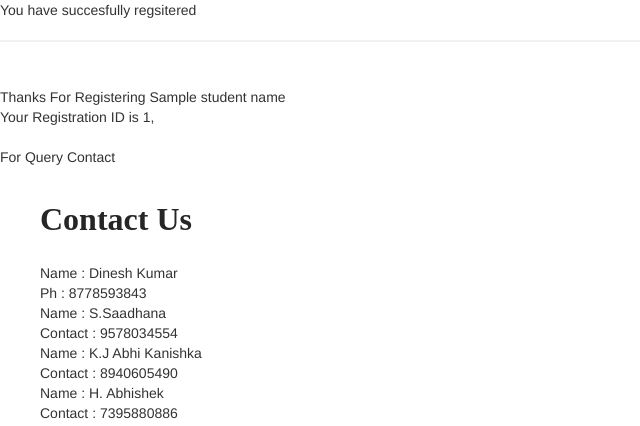
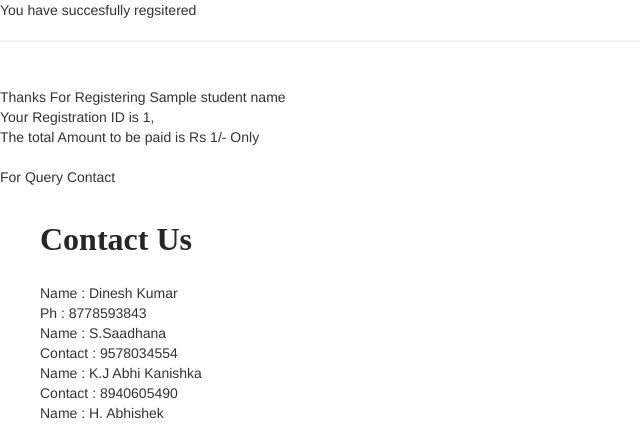
Before and after one commit to Sala-Khaliff-Jr/saral-app, a Django app: template templates/register.html in a window 1280 px wide. Shown: the top 426 px of the page, without its empty margins (0-640 px from the left). Run offline with Django 3.2, Linux system fonts and the light colour scheme; the template is opened without the code that fills it: most values are stand-ins (such as "Sample title", 1, 10 or a date in 2020); some libraries are stand-ins or nearby versions.

Commit message:
registration amount dispolay

```diff
--- a/templates/register.html
+++ b/templates/register.html
@@ -1625,7 +1625,7 @@ Select Team Size
         <br>Thanks For Registering {{ student_name }}
         <p>
         </centre>
-    Your Registration ID is {{id}}, <br><br> For Query Contact
+    Your Registration ID is {{id}}, <br> The total Amount to be paid is Rs {{total_cost }}/- Only<br><br> For Query Contact
     <ul id="contactid">
       <li><b style="font-family:'montserratbold';color: #262626;font-size: 32px;">Contact Us</b></li><br>
       <li>Name : Dinesh Kumar</li>
```
